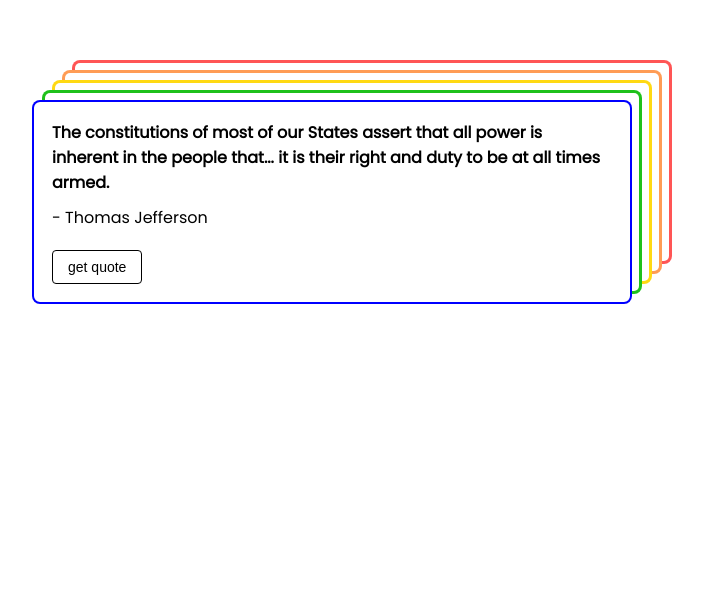
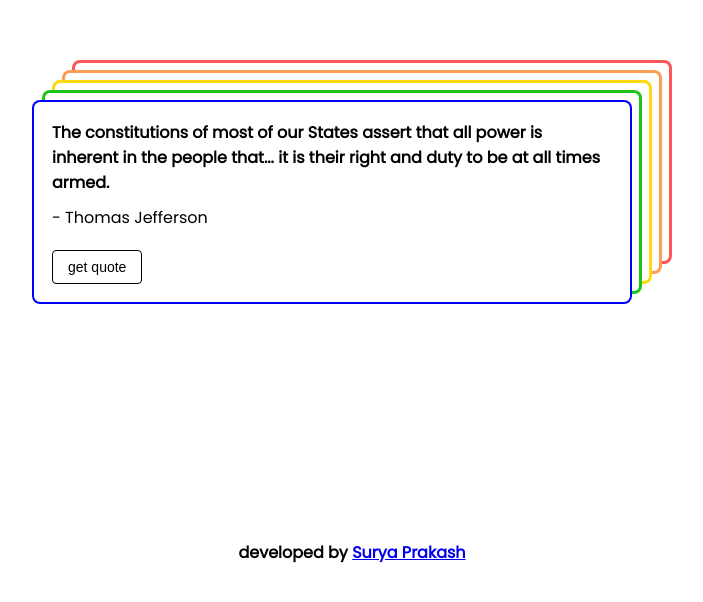
Before and after one commit to suryacodess/legendsquotes, a React (Create React App) app: page / in a window 1280 px wide. Shown: the part 198-800 px from the top of the page, without its empty margins (288-991 px from the left). Built offline with nearby package versions, Linux system fonts and the light colour scheme.

Commit message:
added bunny

```diff
--- /dev/null
+++ b/src/components/Footer.jsx
@@ -0,0 +1,23 @@
+import React from "react";
+import bunny from "./png/pngwing.com.png";
+
+export default function Footer(props) {
+  return (
+    <>
+      <footer className={`footer ${props.mode === false ? "light-theme" : "dark-theme"}`}>
+        <div>
+          <h4>
+            developed by{" "}
+            <a className={`${props.mode === false ? "dark-theme" : "light-theme-text"}`}
+              target="_blank"
+              href="https://www.linkedin.com/in/surya-prakash-52ba7b240/"
+            >
+              Surya Prakash
+              <img className="bunny" src={bunny} alt="bunny" />
+            </a>
+          </h4>
+        </div>
+      </footer>
+    </>
+  );
+}
--- a/src/components/Quote.jsx
+++ b/src/components/Quote.jsx
@@ -1,6 +1,8 @@
 import React, { useState } from "react";
 import Loader from "./Loader";
 import "./sass/style.css";
+import Footer from "./Footer";
+// import bunny from "./png/pngwing.com.png";
 
 export default function Quote() {
   const [quotes, setQuotes] = useState({
@@ -9,6 +11,7 @@ export default function Quote() {
   });
 
   const [loader, setLoader] = useState(false);
+  const [mode, setMode] = useState(true);
 
   const getQuotes = async () => {
     setLoader(true);
@@ -24,16 +27,9 @@ export default function Quote() {
     }
   };
 
-//   const copyQuote = () =>{
-//         console.log(quotes.body);
-//         const copyQuote = getQuotes.select();
-//         copyQuote.setSelectionRange(0,99999);
-//         navigator.clipboard.writeText(copyQuote.body);
-//   }
-
   return (
     <>
-      <main className="main">
+      <main className={`main ${mode === false ? "dark-theme" : "light-theme"}`}>
         <div className="quote-card">
           {loader ? (
             <Loader />
@@ -46,15 +42,14 @@ export default function Quote() {
               </p>
             </div>
           )}
-
           <div className="quote-btn">
             <button onClick={getQuotes}>get quote</button>
             {/* <button onClick={copyQuote}>copy</button> */}
           </div>
-
-
         </div>
       </main>
+
+      <Footer css={mode}/>
     </>
   );
 }
--- a/src/components/sass/style.css
+++ b/src/components/sass/style.css
@@ -6,6 +6,7 @@
 
 body {
   font-family: "Poppins", sans-serif;
+  overflow: hidden;
 }
 
 .main {
@@ -15,6 +16,8 @@ body {
   justify-content: center;
   align-items: center;
   padding: 0 60px 0 20px;
+  overflow: hidden;
+  position: relative;
 }
 .main .quote-card {
   max-width: 600px;
@@ -80,6 +83,38 @@ body {
   transition: all 0.4s cubic-bezier(0.075, 0.82, 0.165, 1);
 }
 
+.footer {
+  width: 100%;
+  height: 100px;
+  display: flex;
+  justify-content: center;
+  align-items: center;
+  padding: 20px;
+  position: absolute;
+  bottom: 0;
+  left: 0;
+  overflow: hidden;
+}
+.footer div {
+  display: flex;
+  justify-content: center;
+  align-items: center;
+}
+.footer div h4 a:hover .bunny {
+  transform: translateX(0%);
+}
+.footer .bunny {
+  position: absolute;
+  top: 25%;
+  right: 0;
+  width: 50px;
+  height: 50px;
+  -o-object-fit: cover;
+     object-fit: cover;
+  transform: translateX(100%);
+  transition: all 0.4s cubic-bezier(0.075, 0.82, 0.165, 1);
+}
+
 .lds-ellipsis {
   display: inline-block;
   position: relative;
--- a/src/components/sass/style.scss
+++ b/src/components/sass/style.scss
@@ -6,8 +6,12 @@
 
 body {
   font-family: "Poppins", sans-serif;
+  overflow: hidden;
 }
 
+
+
+//main
 .main {
   min-height: 100vh;
   width: 100%;
@@ -15,6 +19,9 @@ body {
   justify-content: center;
   align-items: center;
   padding: 0 60px 0 20px;
+  overflow: hidden;
+  position: relative;
+
   .quote-card {
     max-width: 600px;
     width: 100%;
@@ -46,7 +53,6 @@ body {
 
     .quote-btn {
       display: flex;
-      //   justify-content: flex-end;
       align-items: center;
       width: 100%;
       button {
@@ -64,7 +70,7 @@ body {
         z-index: 1;
 
         &:hover {
-            color:#fff;
+          color: #fff;
           &::before {
             transform: translateX(0);
           }
@@ -86,6 +92,42 @@ body {
         }
       }
     }
+  }
+}
+
+//footer
+.footer {
+  width: 100%;
+  height: 100px;
+  display: flex;
+  justify-content: center;
+  align-items: center;
+  padding: 20px;
+  position: absolute;
+  bottom: 0;
+  left: 0;
+  overflow: hidden;
+  div {
+    display: flex;
+    justify-content: center;
+    align-items: center;
+    h4 {
+      a {
+        &:hover .bunny {
+          transform: translateX(0%);
+        }
+      }
+    }
+  }
+  .bunny {
+    position: absolute;
+    top: 25%;
+    right: 0;
+    width: 50px;
+    height: 50px;
+    object-fit: cover;
+    transform: translateX(100%);
+    transition: all 0.4s cubic-bezier(0.075, 0.82, 0.165, 1);
   }
 }
 
```
Also changed, not shown: src/components/png/pngwing.com.png (added), 1 other file (tests, documents, lock files or other folders).
